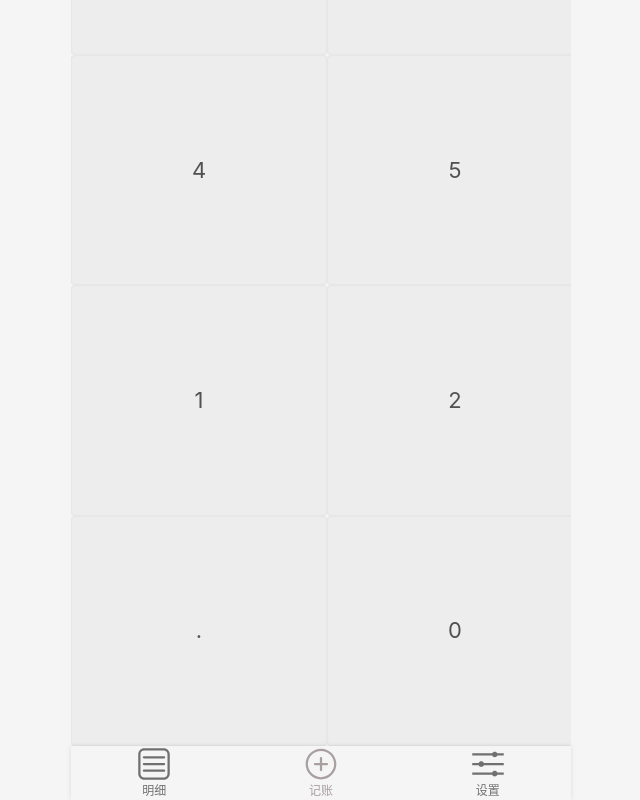
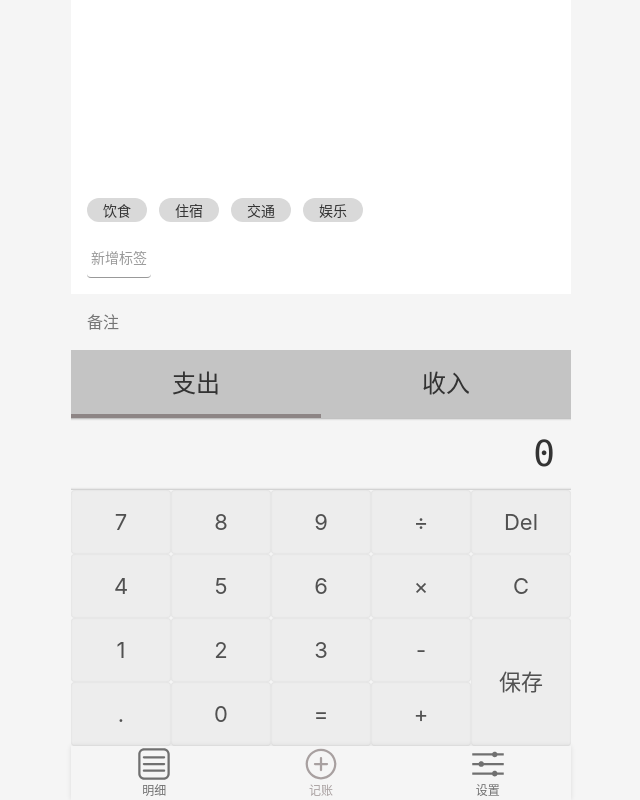
Before and after one commit to AeahKa/memoney, a Vue app: page /#/add in a window 1280 px wide. Shown: the whole page, without its empty margins (319-959 px from the left). Built offline with nearby package versions, Linux system fonts and the light colour scheme.

Commit message:
修复计算器按钮显示bug

```diff
--- a/src/components/Add/Calculator.vue
+++ b/src/components/Add/Calculator.vue
@@ -114,7 +114,7 @@ export default class Calculator extends Vue {
 @import "~@/assets/style/helper.scss";
 
 .calculator {
-  width: 100vw;
+  width: 100%;
   display: flex;
   flex-flow: column;
   align-items: center;
@@ -132,8 +132,8 @@ export default class Calculator extends Vue {
   }
   button {
     @extend %clearfix;
-    width: 20vw;
-    height: 18vw;
+    width: 20%;
+    height: 8vh;
     float: left;
     color: #515151;
     background: rgba(51, 51, 51, 0.034);
@@ -141,7 +141,7 @@ export default class Calculator extends Vue {
     font-size: 22px;
     box-shadow: inset 0 0 2px fade-out($color: #000000, $amount: 0.9);
     &.save {
-      height: 36vw;
+      height: 16vh;
       float: right;
     }
   }
```
